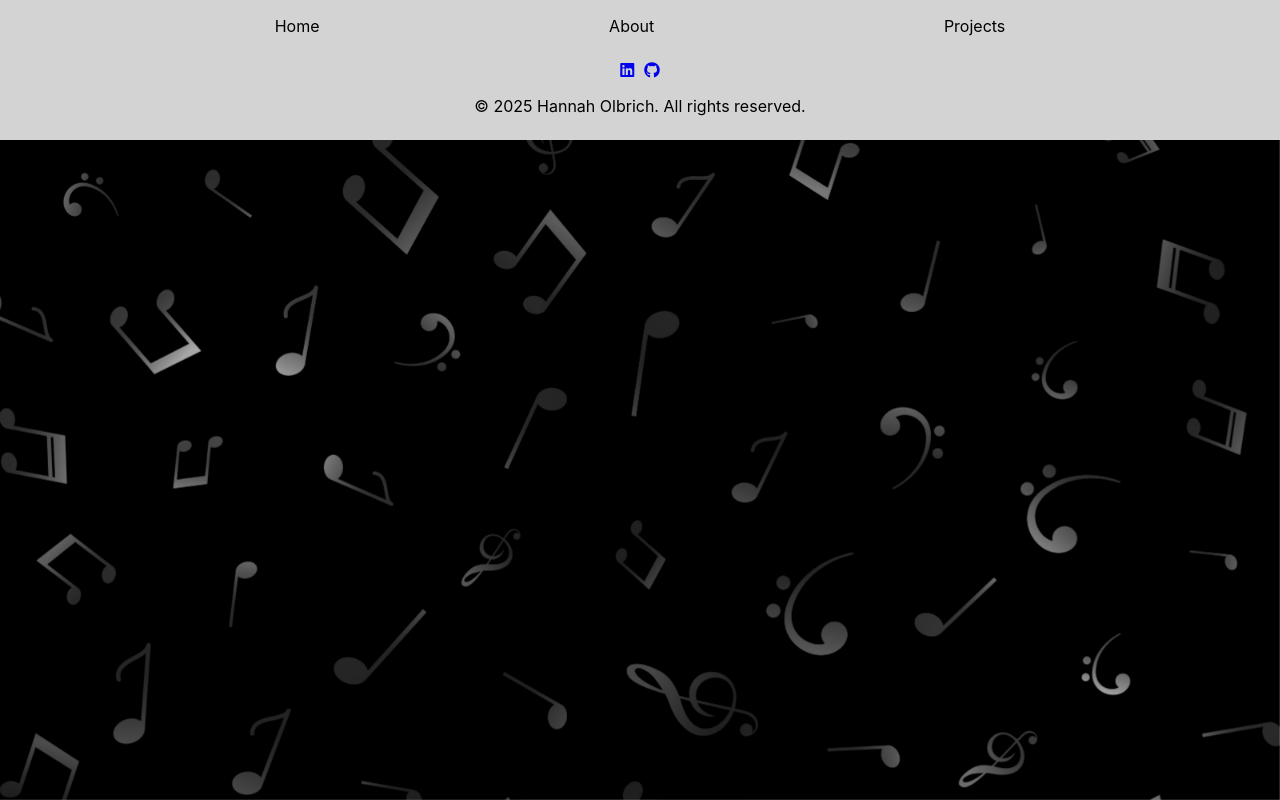
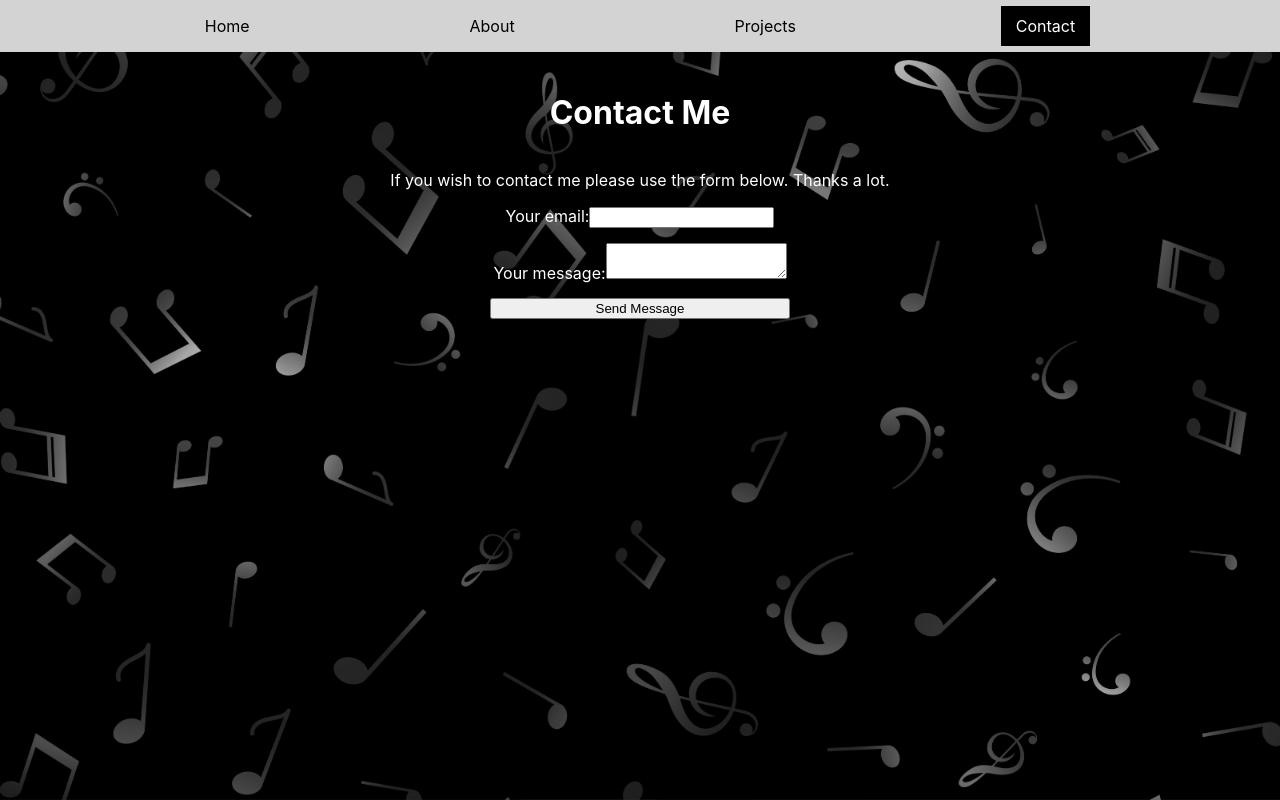
Before and after one commit to hannahro15/Hannah-Portfolio-Site, a React (Create React App) app: page /Hannah-Portfolio-Site/contact in a window 1280 px wide. Shown: the top 800 px of the page. Built offline with nearby package versions, Linux system fonts and the light colour scheme.

Commit message:
Add a contact page with a basic contact form on connected to Formspree

```diff
--- a/src/App.js
+++ b/src/App.js
@@ -3,6 +3,7 @@ import { Routes, Route } from 'react-router-dom';
 import Home from './pages/Home';
 import About from './pages/About';
 import Projects from './pages/Projects';
+import Contact from './pages/Contact';
 import Footer from './components/Footer';
 import backgroundImg from './assets/background-img.jpg';
 import Navbar from './components/Navbar';
@@ -24,6 +25,7 @@ function App() {
         <Route path="/" element={<Home />} />
         <Route path="/about" element={<About />} />
         <Route path="/projects" element={<Projects />} />
+        <Route path="/contact" element={<Contact />} />
       </Routes>
       <Footer />
     </div>
--- a/src/components/Navbar.js
+++ b/src/components/Navbar.js
@@ -8,6 +8,7 @@ function Navbar() {
                 <li><NavLink to="/">Home</NavLink></li>
                 <li><NavLink to="/about">About</NavLink></li>
                 <li><NavLink to="/projects">Projects</NavLink></li>
+                <li><NavLink to="/contact">Contact</NavLink></li>
             </ul>
         </nav>
     );
--- /dev/null
+++ b/src/pages/Contact.css
@@ -0,0 +1,14 @@
+.contact {
+    display: flex;
+    flex-direction: column;
+    align-items: center;
+    padding: 20px;
+    min-height: 100vh;
+}
+
+form {
+    display: flex;
+    flex-direction: column;
+    width: 300px;
+    gap: 15px;
+}
--- /dev/null
+++ b/src/pages/Contact.js
@@ -0,0 +1,25 @@
+import './Contact.css';
+
+function Contact() {
+    return (
+        <div className="contact">
+            <h1>Contact Me</h1>
+            <p>If you wish to contact me please use the form below. Thanks a lot.</p>
+            <form
+                action="https://formspree.io/f/xjkeydor"
+                method="POST">
+                <label>
+                    Your email:
+                    <input type="email" name="email" required />
+                </label>
+                <label>
+                    Your message:
+                    <textarea name="message" required></textarea>
+                </label>
+                <button type="submit">Send Message</button>
+            </form>
+        </div>
+    );
+}
+
+export default Contact;
```
